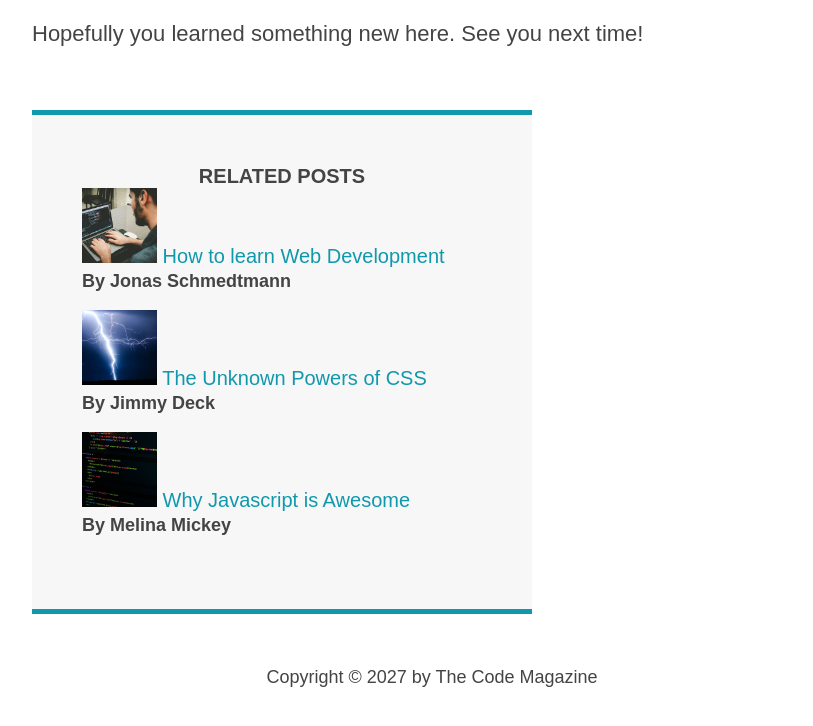
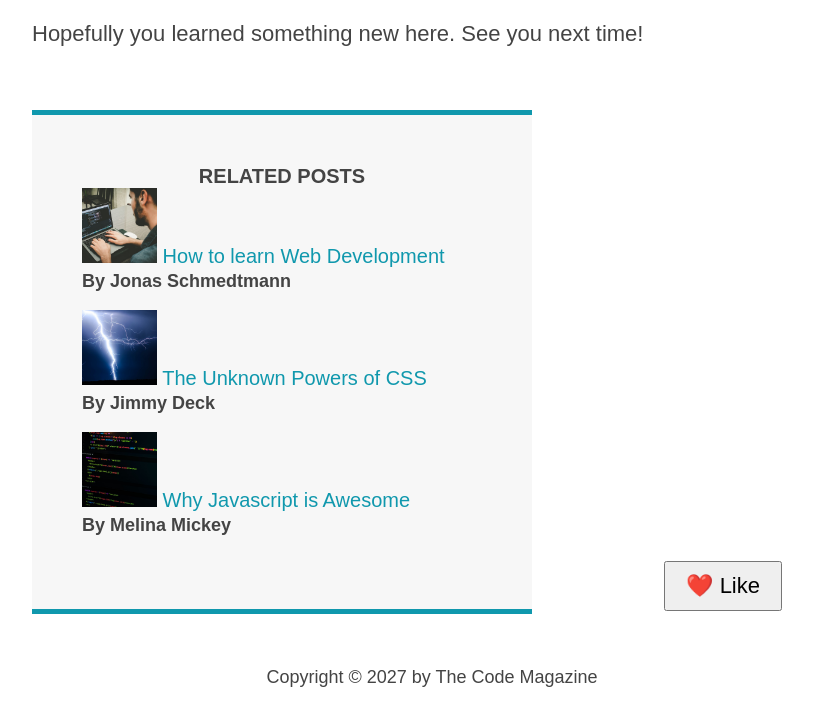
Before and after one commit to shohan-pherones/german-codejam-code-magazine, a plain HTML site: page index.html in a window 1280 px wide. Shown: the part 1718-2444 px from the top of the page, without its empty margins (208-1021 px from the left). Drawn offline with Linux system fonts and the light colour scheme.

Commit message:
button added

```diff
--- a/index.html
+++ b/index.html
@@ -37,6 +37,7 @@
             height="200px"
             class="post-img"
           />
+          <button>❤️ Like</button>
         </header>
         <p>
           All modern websites and web applications are built using three
--- a/style.css
+++ b/style.css
@@ -12,6 +12,7 @@ body {
 .container {
   width: 800px;
   margin: 0 auto;
+  position: relative;
 }
 
 .main-header {
@@ -86,6 +87,7 @@ ol {
 li {
   font-size: 20px;
   margin-bottom: 10px;
+  /* display: inline; */
 }
 
 li:last-child {
@@ -137,3 +139,26 @@ a:active {
   width: 100%;
   height: auto;
 }
+
+nav a:link {
+  /* background-color: orangered;
+  margin: 20px;
+  padding: 20px;
+  display: block; */
+  margin-right: 30px;
+  margin-top: 10px;
+  display: inline-block;
+}
+
+nav a:link:last-child {
+  margin-right: 0;
+}
+
+button {
+  font-size: 22px;
+  padding: 10px 20px;
+  cursor: pointer;
+  position: absolute;
+  bottom: 80px;
+  right: 50px;
+}
```
